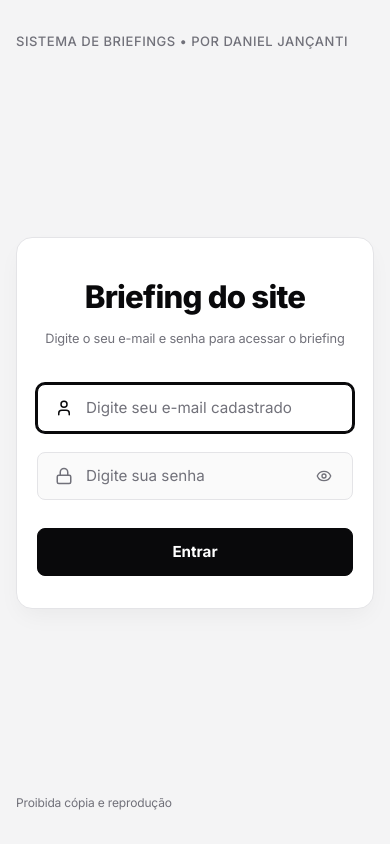
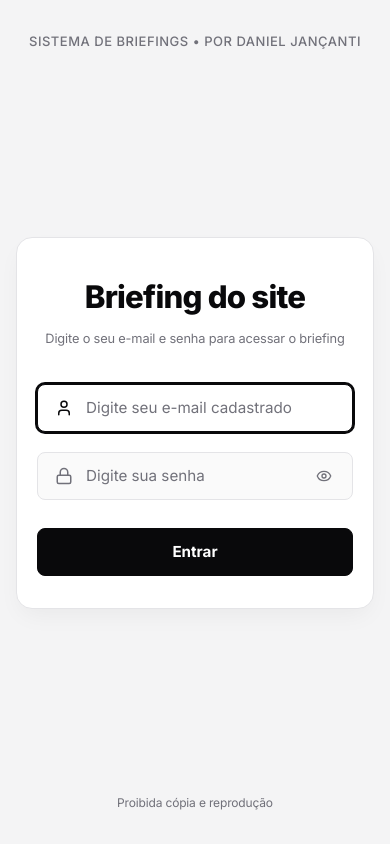
Before and after one commit to jancanti/briefing-app, a React (Vite) app: page / in a window 390 px wide. Built offline with nearby package versions, Linux system fonts and the light colour scheme; no server answers.

Commit message:
style(auth): center all texts and layout elements on mobile view

```diff
--- a/src/App.css
+++ b/src/App.css
@@ -957,7 +957,8 @@
 
   .auth-screen-layout {
     padding: 1.5rem 1rem;
-    align-items: flex-start;
+    align-items: center;
+    text-align: center;
   }
 
   .auth-screen-card {
@@ -967,14 +968,23 @@
     box-shadow: 0 10px 25px -5px rgba(0, 0, 0, 0.05);
     display: flex;
     flex-direction: column;
+    align-items: center;
+    text-align: center;
+  }
+
+  .auth-screen-brand {
+    align-items: center;
+    text-align: center;
   }
 
   .auth-brand-title {
     font-size: 1.95rem;
+    text-align: center;
   }
 
   .auth-brand-subtitle {
     font-size: 0.8rem;
+    text-align: center;
   }
 
   .input-with-icon input,
```
